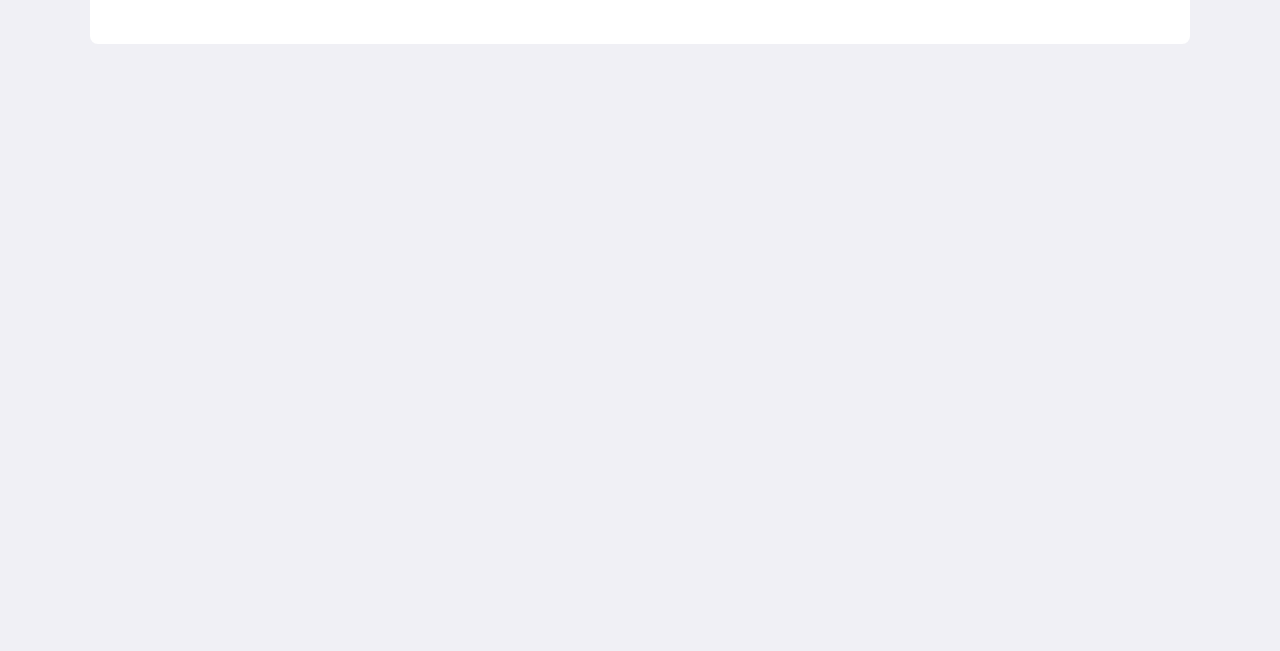
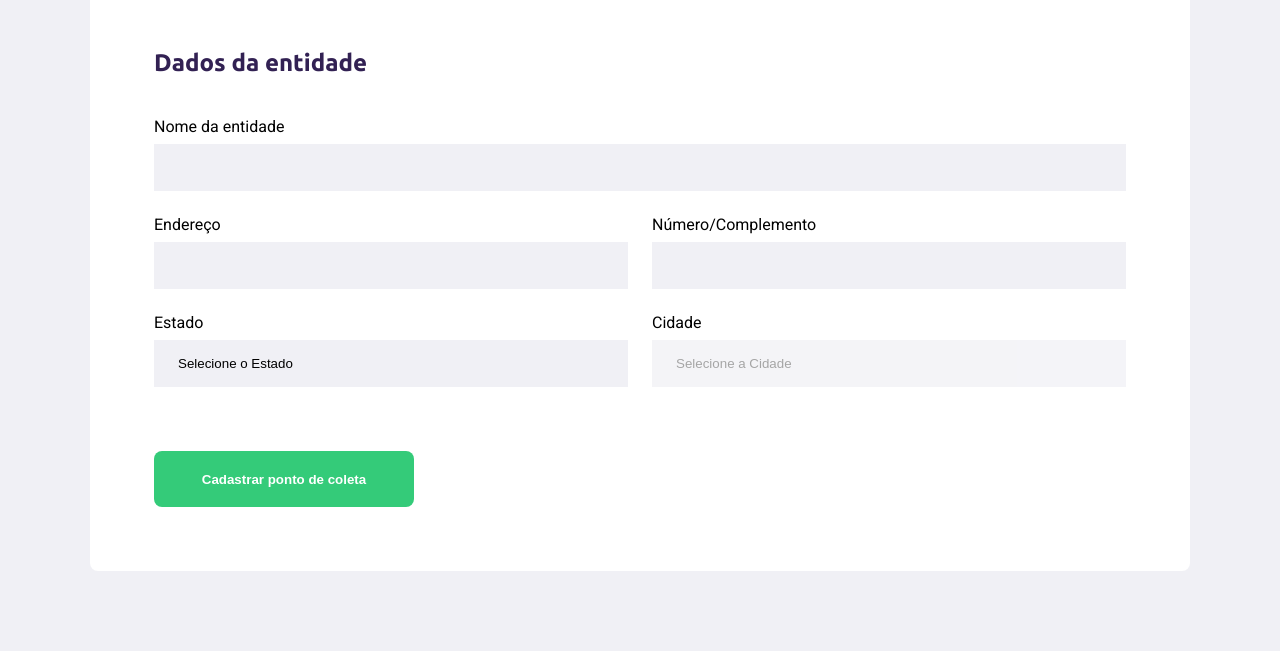
Before and after one commit to Andrew-Figueiredo/nlw, a plain HTML site: page create-point.html in a window 1280 px wide. Shown: the part 293-944 px from the top of the page. Before the commit the page ends 800 px from the top, so only its background shows below. Drawn offline with Linux system fonts and the light colour scheme.

Commit message:
Terminando o HTML e o CSS temporariamente

```diff
--- a/create-point.html
+++ b/create-point.html
@@ -31,6 +31,54 @@
         <form action="">
 
             <h1>Cadastro do ponto de coleta</h1>
+
+            <fieldset>
+                <legend>
+                    <h2>Dados da entidade</h2>
+                </legend>
+
+
+                <div class="field">
+                    <label for="name">Nome da entidade</label>
+                    <input type="text" name="name">
+                </div>
+
+                <div class="field-group">
+                    <div class="field">
+                        <label for="address">Endereço</label>
+                        <input type="text" name="address">
+                    </div>
+                    <div class="field">
+                        <label for="address2">Número/Complemento</label>
+                        <input type="text" name="address2">
+
+                    </div>
+                </div>
+
+                <div class="field-group">
+                    <div class="field">
+                        <label for="state">Estado</label>
+                        <select name="uf">
+                            <option value="">Selecione o Estado</option>
+                        </select>
+                    </div>
+
+                    <div class="field">
+                        <label for="city">Cidade</label>
+                        <select name="city" disabled>
+                            <option value="">Selecione a Cidade</option>
+                        </select>
+                    </div>
+
+
+                </div>
+
+
+            </fieldset>
+
+            <button type="submit">Cadastrar ponto de coleta </button>
+
+
         </form>
 
 
--- a/styles/create-point.css
+++ b/styles/create-point.css
@@ -42,5 +42,85 @@ form {
 
     min-width: 730px;
 
-    box-sizing: border-box;
 }
+
+
+form h1 {
+    font-size: 36px;
+}
+
+form fieldset {
+    margin-top: 64px;
+
+    border: 0;
+}
+
+form legend {
+    margin-bottom: 40px ;
+}
+
+form legend h2 {
+    font-size: 24px;
+}
+
+form .field {
+    flex: 1;
+    display: flex;
+    flex-direction: column;
+
+    margin-bottom: 24px;
+
+}
+
+form .field-group {
+    display: flex;
+}
+
+form input,
+form select {
+    background-color: #f0f0f5;
+
+    border: 0;
+    padding: 16px 24px;
+    font-style: 16px;
+
+    /* outline: none; */
+}
+
+form select {
+    -webkit-appearance: none;
+    -moz-appearance: none;
+    appearance: none;
+}
+
+form label {
+    font-style: 14px;
+    margin-bottom: 8px;
+}
+
+form .field-group .field + .field {
+    margin-left: 24px;
+
+}
+
+form button {
+    width: 260px;
+    height: 56px;
+
+    background-color: var(--primary-color);
+    border-radius: 8px;
+
+    color: white;
+    font-weight: bold;
+    font-style: 16px;
+
+    border: 0;
+
+    margin-top: 40px;
+
+    transition: background-color 400ms ;
+}
+
+form button:hover {
+    background-color: #2fb86e;
+}
--- a/styles/main.css
+++ b/styles/main.css
@@ -7,6 +7,8 @@
 * {
     margin: 0;
     padding: 0;
+    box-sizing: border-box;
+
 }
 
 html {
```
